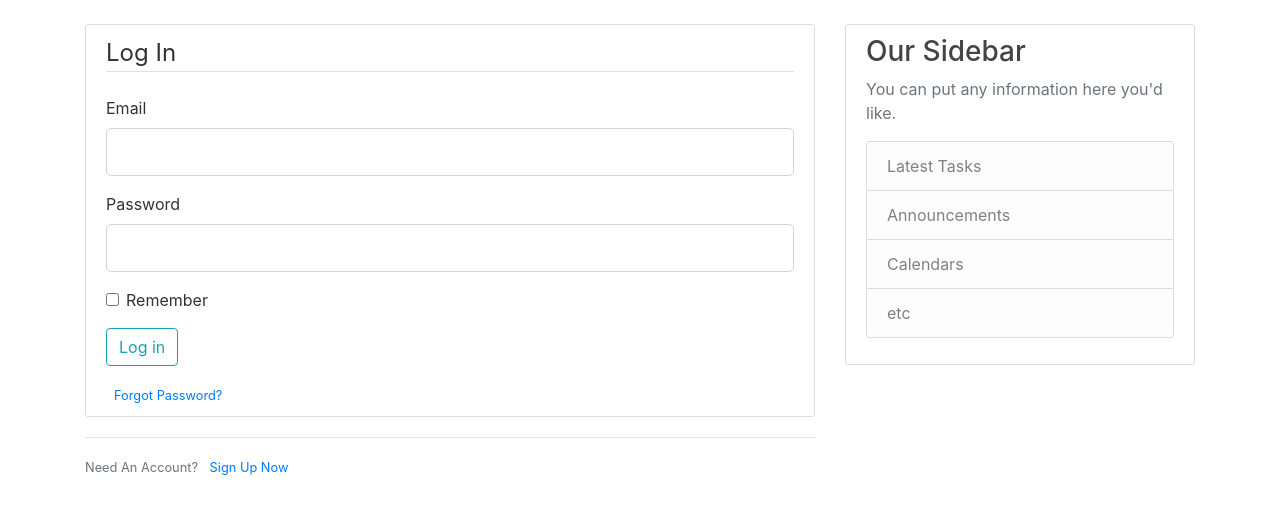
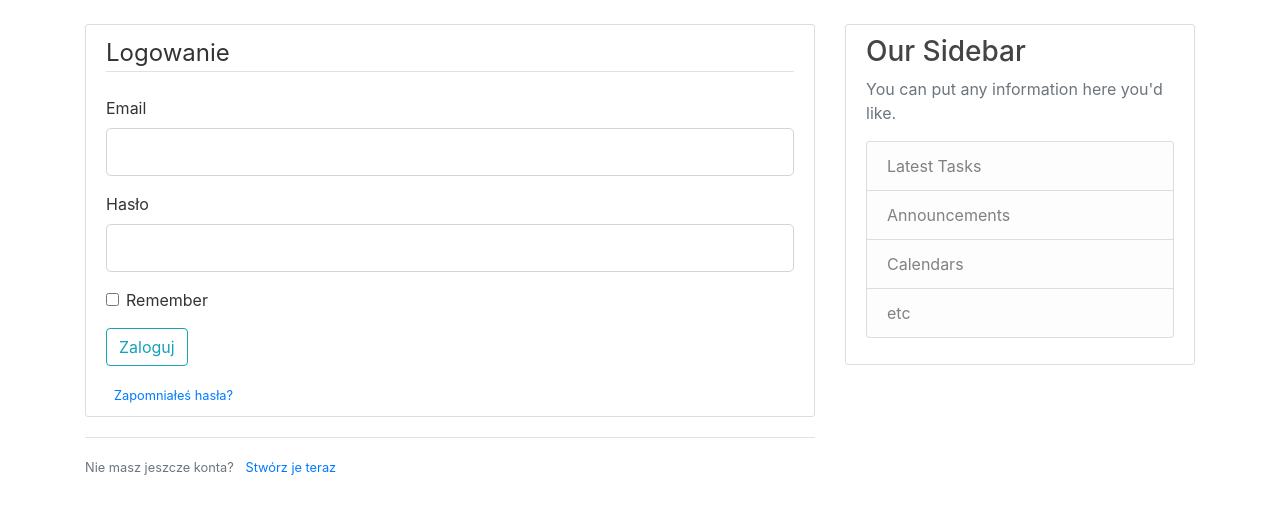
Before and after one commit to mimikowsky/TaskManager, a Flask app: page /login in a window 1280 px wide. Shown: the part 56-570 px from the top of the page. Run offline with Flask 3, Linux system fonts and the light colour scheme; some libraries are stand-ins or nearby versions.

Commit message:
added hashing passwords

```diff
--- a/app.py
+++ b/app.py
@@ -2,12 +2,13 @@ from flask import Flask, render_template, url_for, redirect, flash
 from forms import RegistrationForm, LoginForm
 from flask_sqlalchemy import SQLAlchemy
 from datetime import datetime
+from flask_bcrypt import Bcrypt
 
 app = Flask(__name__)
 app.config['SECRET_KEY'] = '31258776c638a3aa4c4cd33912a9aec2'
 app.config['SQLALCHEMY_DATABASE_URI'] = 'sqlite:///site.db'
 db = SQLAlchemy(app)
-
+bcrypt = Bcrypt(app)
 
 tasks = [
     {
@@ -73,12 +74,12 @@ def register():
         elif db.session.query(User).filter_by(email=form.email.data).first():
             flash('Użytkownik o podanym adresie email już istnieje', 'danger')
         else:
-            user = User(username=form.username.data, email=form.email.data, password=form.password.data)
+            user = User(username=form.username.data, email=form.email.data, password=bcrypt.generate_password_hash(form.password.data).decode('utf-8'))
             #user = User(username="Domini", email="domini@blog.com", password="pass")
             db.session.add(user)
             db.session.commit()
-            flash(f'Account created for {form.username.data}!', 'success')
-            return redirect(url_for('home'))
+            flash(f'Utworzono konto dla użytkownika {form.username.data}! Teraz możesz się zalogować.', 'success')
+            return redirect(url_for('login'))
     return render_template('register.html', title='Register', form=form)
 
 @app.route("/login", methods=['GET', 'POST'])
@@ -88,11 +89,12 @@ def login():
         #if form.email.data == 'admin@blog.com' and form.password.data == 'password':
         user = db.session.query(User).filter_by(email=form.email.data).first()
         print(user)
-        if user and user.password == form.password.data:
-            flash('You have been logged in!', 'success')
+        if user and bcrypt.check_password_hash(user.password, form.password.data):
+            logged_in = True
+            flash('Zalogowano', 'success')
             return redirect(url_for('home'))
         else:
-            flash('Login Unsuccessful. Please check username and password', 'danger')
+            flash('Logowanie nie powiodło się. Sprawdź login i hasło.', 'danger')
     return render_template('login.html', title='Login', form=form)
 
 
--- a/forms.py
+++ b/forms.py
@@ -4,16 +4,17 @@ from wtforms.validators import DataRequired, Length, Email, EqualTo
 
 
 class RegistrationForm(FlaskForm):
-    username = StringField('Username', validators=[DataRequired(), Length(min=4, max=20)])
+    username = StringField('Nazwa użytkownika', validators=[DataRequired(), Length(min=4, max=20)])
 
     email = StringField('Email', validators=[DataRequired(), Email()])
-    password = PasswordField('Password', validators=[DataRequired(), Length(min=4)])
-    confirm_password = PasswordField('Confirm Password', validators=[DataRequired(), EqualTo('password', message="Hasła różnią się.")])
-    submit = SubmitField('Sign Up')
+    password = PasswordField('Hasło', validators=[DataRequired(), Length(min=4)])
+    confirm_password = PasswordField('Potwierdź hasło', validators=[DataRequired(), EqualTo('password', message="Hasła różnią się.")])
+    submit = SubmitField('Utwórz konto')
+
 
 class LoginForm(FlaskForm):
     email = StringField('Email', validators=[DataRequired(), Email()])
 
-    password = PasswordField('Password', validators=[DataRequired()])
+    password = PasswordField('Hasło', validators=[DataRequired()])
     remember = BooleanField()
-    submit = SubmitField('Log in')
+    submit = SubmitField('Zaloguj')
--- a/templates/login.html
+++ b/templates/login.html
@@ -4,7 +4,7 @@
         <form method="POST" action="">
             {{ form.hidden_tag() }}
             <fieldset class="form-group">
-                <legend class="border-bottom mb-4">Log In</legend>
+                <legend class="border-bottom mb-4">Logowanie</legend>
                 <div class="form-group">
                     {{ form.email.label(class="form-control-label") }}
                     {% if form.email.errors %}
@@ -40,13 +40,13 @@
                 {{ form.submit(class="btn btn-outline-info") }}
             </div>
             <small class="text-muted ml-2">
-                <a href="#">Forgot Password?</a>
+                <a href="#">Zapomniałeś hasła?</a>
             </small>
         </form>
     </div>
     <div class="border-top pt-3">
         <small class="text-muted">
-            Need An Account? <a class="ml-2" href="{{ url_for('register') }}">Sign Up Now</a>
+            Nie masz jeszcze konta? <a class="ml-2" href="{{ url_for('register') }}">Stwórz je teraz</a>
         </small>
     </div>
 {% endblock content %}
--- a/templates/register.html
+++ b/templates/register.html
@@ -4,7 +4,7 @@
         <form method="POST" action="">
             {{ form.hidden_tag() }}
             <fieldset class="form-group">
-                <legend class="border-bottom mb-4">Join Today</legend>
+                <legend class="border-bottom mb-4">Rejestracja</legend>
                 <div class="form-group">
                     {{ form.username.label(class="form-control-label") }}
 
@@ -66,7 +66,7 @@
     </div>
     <div class="border-top pt-3">
         <small class="text-muted">
-            Already Have An Account? <a class="ml-2" href="{{ url_for('login') }}">Sign In</a>
+            Posiadasz już konto? <a class="ml-2" href="{{ url_for('login') }}">Zaloguj się</a>
         </small>
     </div>
 {% endblock content %}
```
Also changed, not shown: instance/site.db.
